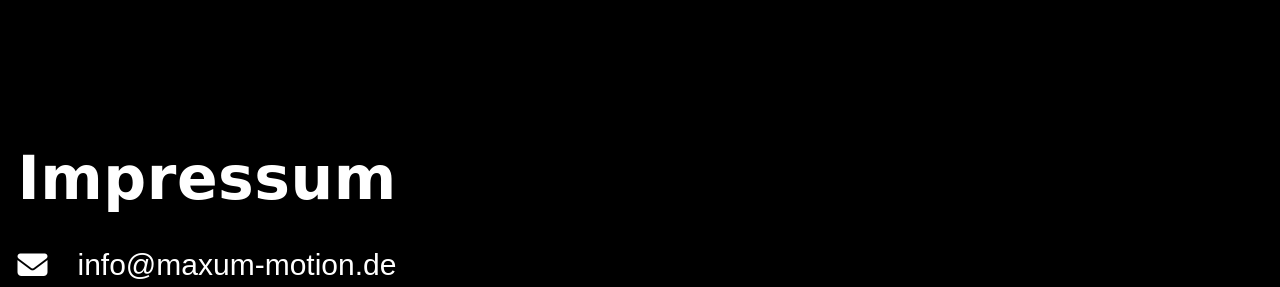
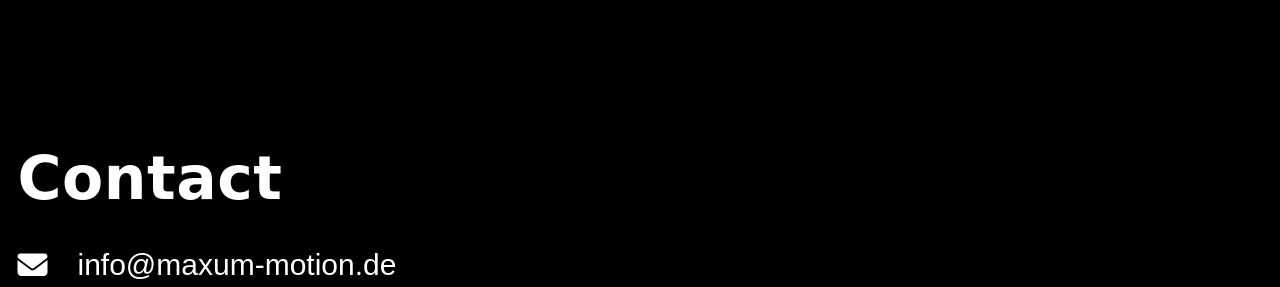
Before and after one commit to jawad-ul-hassan/Maxum-Motion, a plain HTML site: page contact.html in a window 1280 px wide. Shown: the part 133-420 px from the top of the page. Drawn offline with Linux system fonts and the light colour scheme; a web font is replaced by a local one.

Commit message:
contact page title fixed

```diff
--- a/contact.html
+++ b/contact.html
@@ -46,7 +46,7 @@
       <!-- Projects -->
       <section class="projects">
         <div class="main-container">
-          <h1 class="projects-title">Impressum</h1>
+          <h1 class="projects-title">Contact</h1>
           <ul class="about-list">
             <li class="about-list-item">
               <span class="about-list-title"
```
